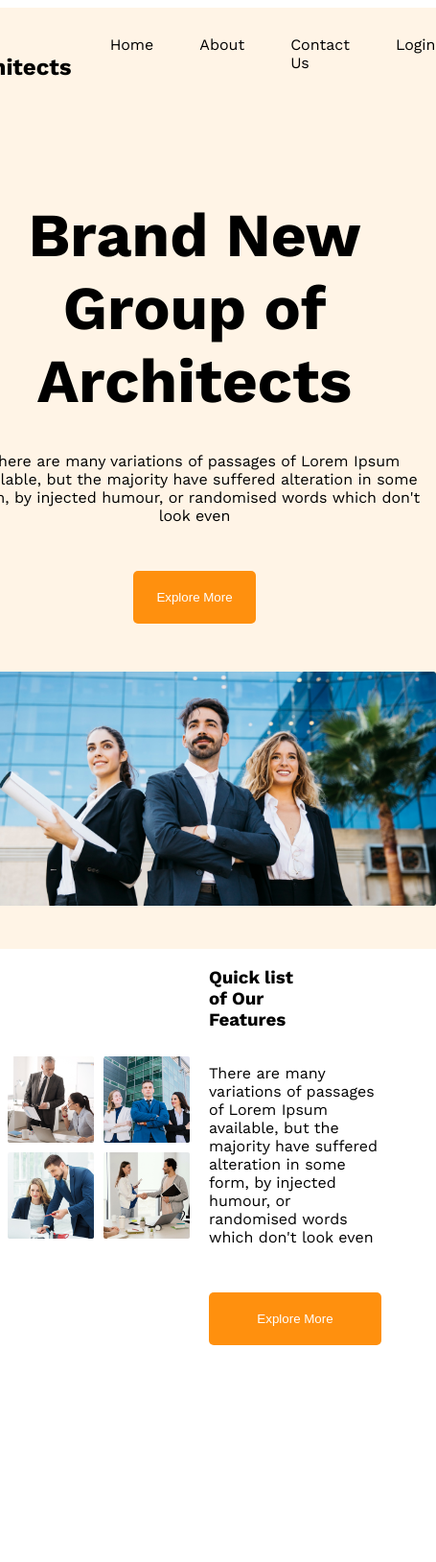
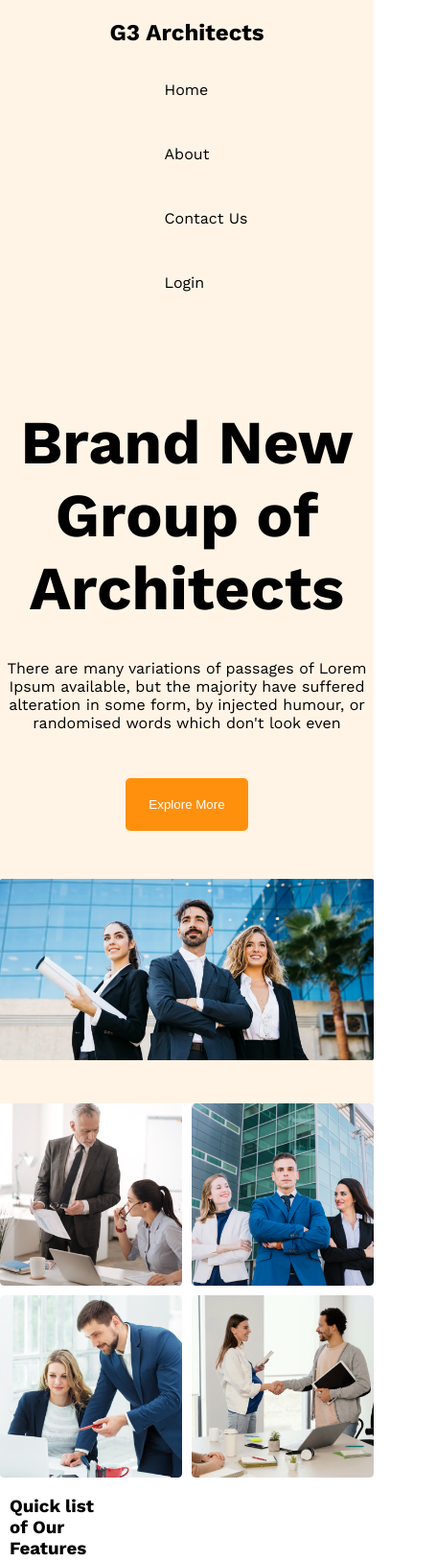
Before and after one commit to sf61561/G3-Rchitects-Design, a plain HTML site: page index.html in a window 390 px wide. Shown: the top 1628 px of the page at 96% size, 455 px wide, since content can reach past the window. Before the commit the page ends 1410 px from the top, so only its background shows below. Drawn offline with nearby package versions, Linux system fonts and the light colour scheme.

Commit message:
make some responsive

```diff
--- a/style.css
+++ b/style.css
@@ -3,6 +3,7 @@ body{
     width: 100vw;
     align-items: center;
     justify-content: center;
+    margin: 0 auto;
 }
 /* font */
 .work-sans-font {
@@ -93,3 +94,19 @@ main{
     width: 180px;
 }
 /* footer */
+
+
+/* media Query */
+@media screen and (max-width:576px){
+    .menu,.navbar{
+        flex-direction: column;
+    }
+    .features{
+        flex-direction: column;
+    }
+}
+@media screen and (min-width:577px) and (max-width:992px){
+    body{
+        width: 100%;
+    }
+}
```
